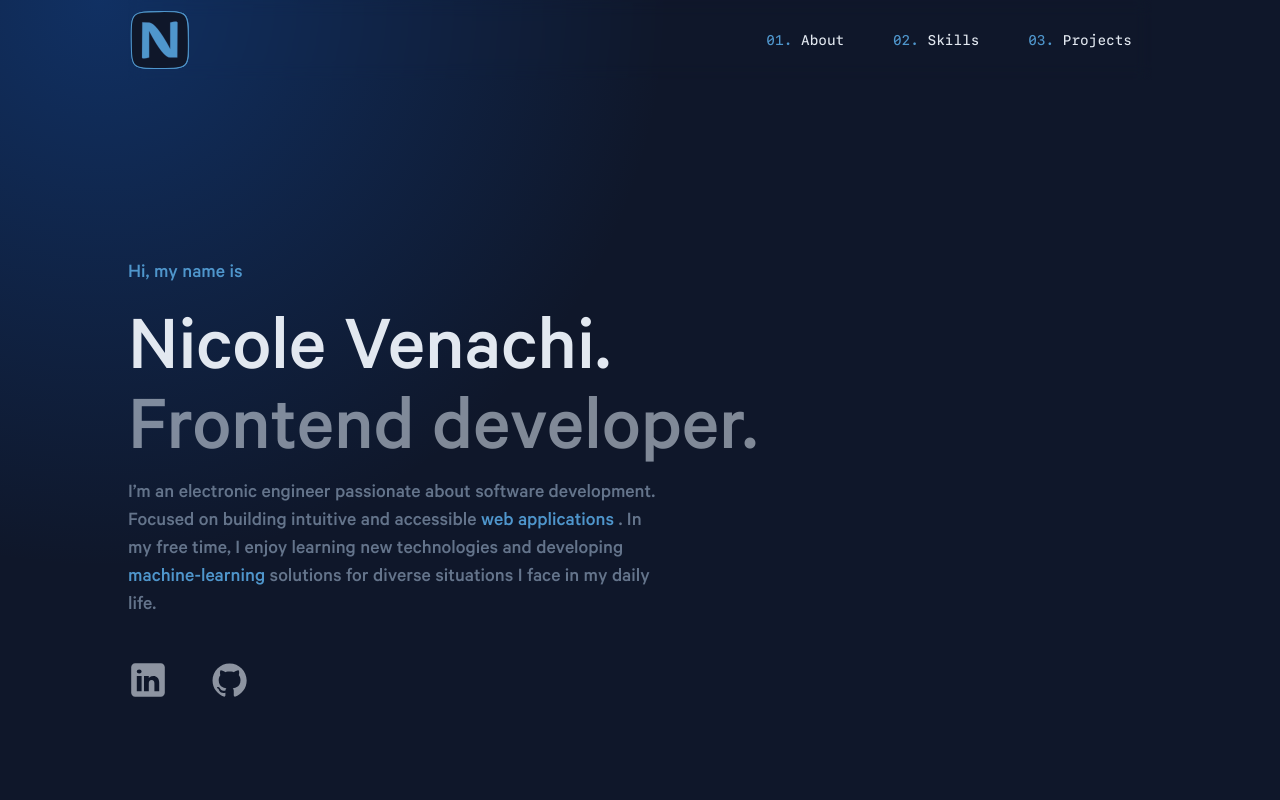
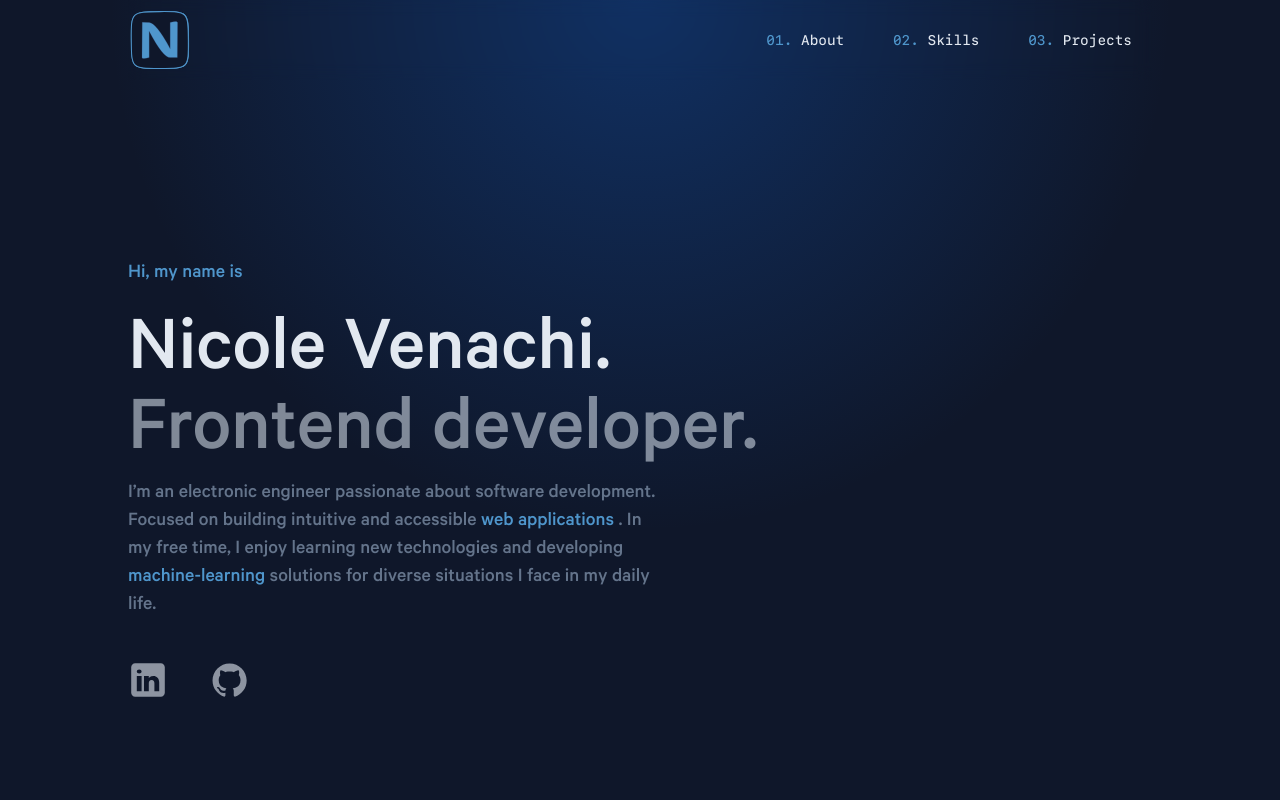
Before and after one commit to PuentesDeByte/00_portfolio_byteBridges, a React (Vite) app: page / in a window 1280 px wide. Shown: the top 800 px of the page. Built offline with nearby package versions, Linux system fonts and the light colour scheme.

Commit message:
small fixings on the mouse event

```diff
--- a/src/styles/utils.scss
+++ b/src/styles/utils.scss
@@ -119,7 +119,7 @@ a:hover {
 .layout{
 // donde sea que cree las css variables, los hijos las podrán usar. pongo ademas valores por defecto
 	background-image: radial-gradient(
-    circle farthest-corner at var(--x, 100px) var(--y, 100px),
+    circle farthest-corner at var(--x, 50vw) var(--y, 50vh),
     #1250aa -25%,
     transparent 20%
   );
```
Also changed, not shown: src/containers/Layout.jsx (+0 -22 lines).
